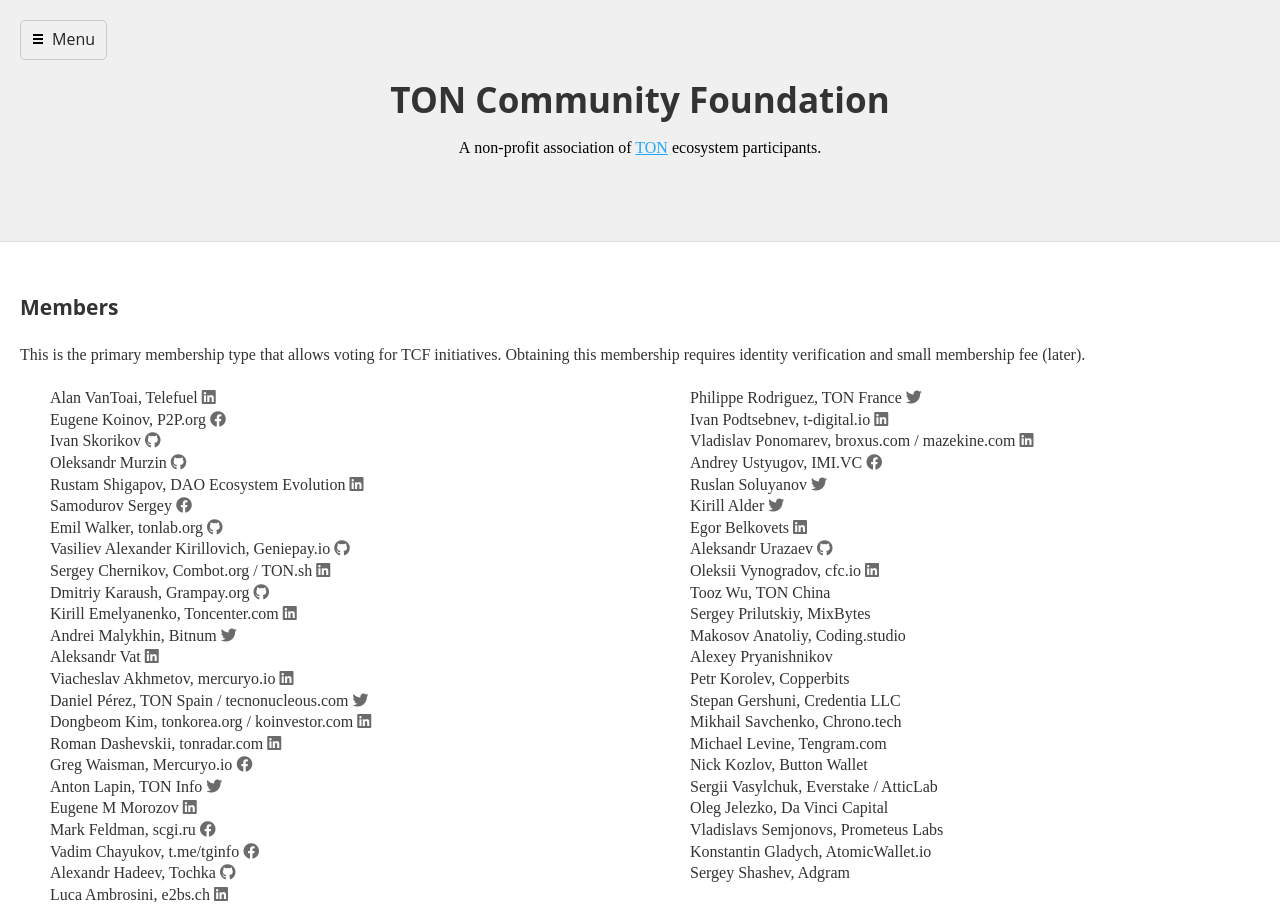
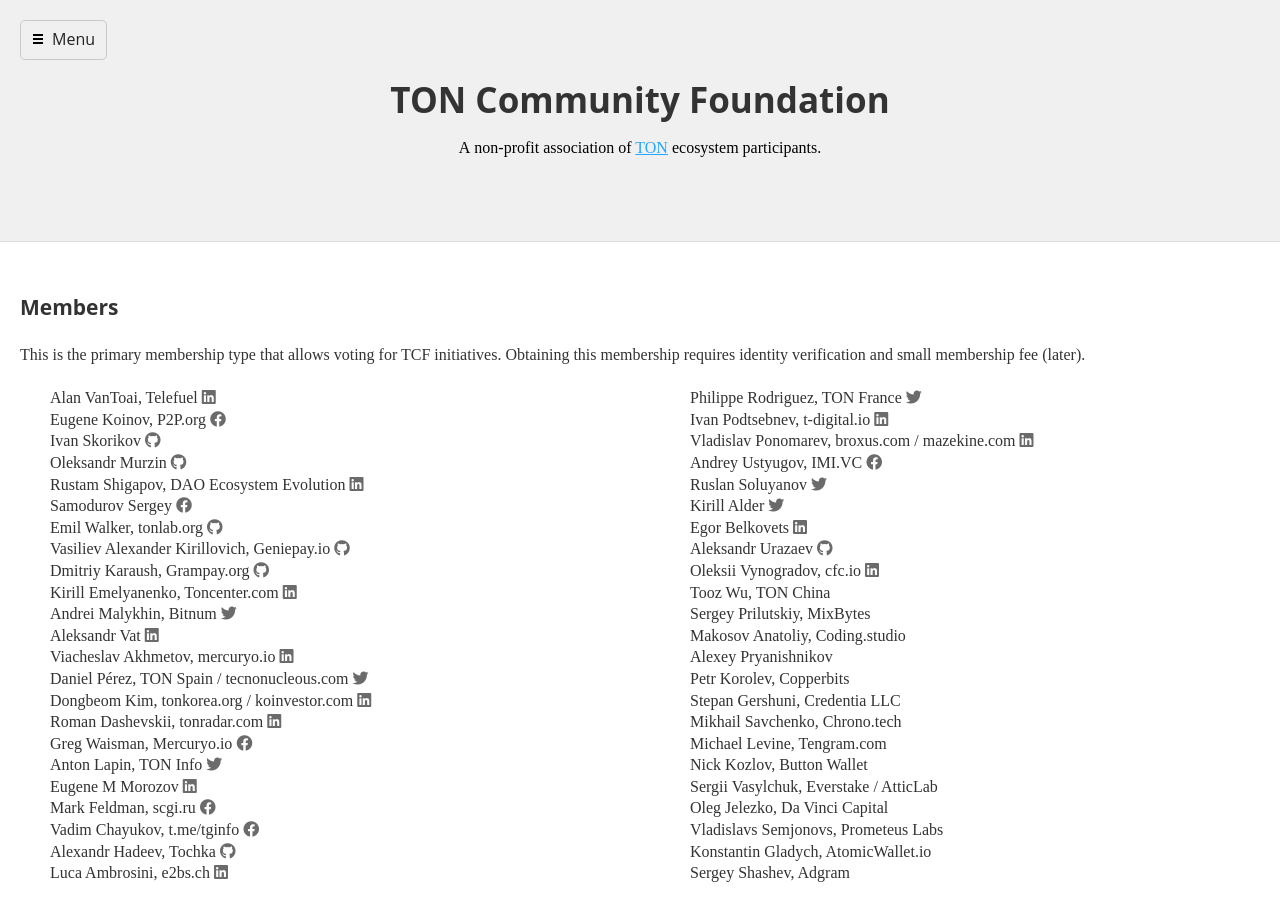
Before and after one commit to akme/site, a plain HTML site: page members.html in a window 1280 px wide. Shown: the top 908 px of the page. Drawn offline with nearby package versions, Linux system fonts and the light colour scheme; a script that the page names is missing.

Commit message:
Update members.html

```diff
--- a/members.html
+++ b/members.html
@@ -71,10 +71,6 @@
           <li>
             <span>Vasiliev Alexander Kirillovich, Geniepay.io</span>
             <a href="https://github.com/ObsidianDestroyer" target="_blank"><i class="fab fa-github"></i></a>
-          </li>
-          <li>
-            <span>Sergey Chernikov, Combot.org / TON.sh</span>
-            <a href="http://linkedin.com/in/randomusername" target="_blank"><i class="fab fa-linkedin"></i></a>
           </li>
           <li>
             <span>Dmitriy Karaush, Grampay.org</span>
```
